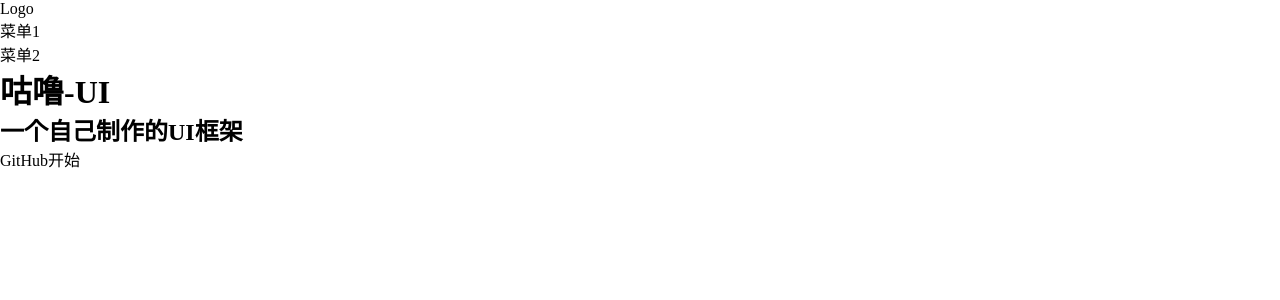
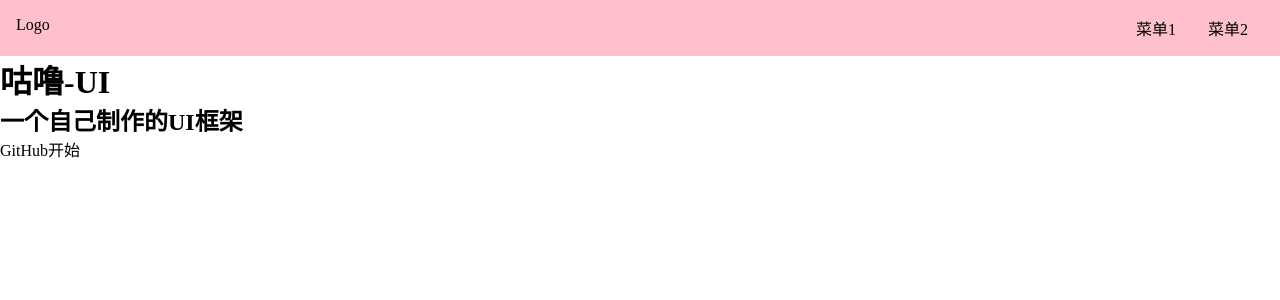
Before and after one commit to Mr-XuL/gulu-ui-one, a Vue app: page /#/ in a window 1280 px wide. Shown: the top 300 px of the page. Built offline with nearby package versions, Linux system fonts and the light colour scheme.

Commit message:
Topnav组件封装好了

```diff
--- a/src/components/Frank.vue
+++ /dev/null
@@ -1,5 +0,0 @@
-<template>
-    <div>
-        我的第一个组件
-    </div>
-</template>
--- a/src/components/Frank2.vue
+++ /dev/null
@@ -1,5 +0,0 @@
-<template>
-    <div>
-        Frank2
-    </div>
-</templatFrank2e>
--- /dev/null
+++ b/src/components/Topnav.vue
@@ -0,0 +1,34 @@
+<template>
+  <div class="topnav">
+    <div class="logo">Logo</div>
+    <ul class="menu">
+      <li>菜单1</li>
+      <li>菜单2</li>
+    </ul>
+  </div>
+</template>
+<script lang="ts">
+export default {
+
+}
+</script>
+
+<style lang="scss" scope>
+.topnav {
+  background: pink;
+  display: flex;
+  padding: 16px;
+  > .logo {
+    max-width: 6em;
+    margin-right: auto;
+  }
+  > .menu {
+    display: flex;
+    white-space: nowrap;
+    flex-wrap: nowrap;
+    > li {
+      margin: 0 1em;
+    }
+  }
+}
+</style>
--- a/src/views/Doc.vue
+++ b/src/views/Doc.vue
@@ -1,13 +1,16 @@
 <template>
   <div>
-        <div clsss="topnav">
-            <div clss="logo"></div>
-            <div clss="menu"></div>
-        </div>
-
+    <Topnav />
     <div class="content">
       <aside>边框</aside>
       <main>主内容</main>
     </div>
   </div>
 </template>
+
+<script lang="ts">
+import Topnav from "../components/Topnav.vue";
+export default {
+    components:{Topnav}
+};
+</script>
--- a/src/views/Home.vue
+++ b/src/views/Home.vue
@@ -1,13 +1,7 @@
 <template>
   <div>
-    <div clsss="topnav">
-      <div clss="logo">Logo</div>
-      <ul clss="menu">
-        <li>菜单1</li>
-        <li>菜单2</li>
-      </ul>
-    </div>
-    <div clsss="banner">
+     <Topnav/>
+    <div class="banner">
       <h1>咕噜-UI</h1>
       <h2>一个自己制作的UI框架</h2>
       <p class="actions">
@@ -19,22 +13,13 @@
   </div>
 </template>
 
-<style lang="scss" scoped>
-.topnav {
-  background: pink;
-  display: flex;
-  padding: 16px;
-  > .logo {
-    max-width: 6em;
-    margin-right: auto;
-  }
-  > .menu {
-    display: flex;
-    white-space: nowrap;
-    flex-wrap: nowrap;
-    > li {
-      margin: 0 1em;
-    }
-  }
+<script lang='ts'>
+import Topnav from '../components/Topnav.vue'
+export default {
+    components:{Topnav}
 }
+</script>
+
+<style lang="scss" scoped >
+
 </style>
```
Also changed, not shown: src/components/HelloWorld.vue (deleted, +0 -19 lines). Lines whose indentation alone changed are shown as unchanged.
